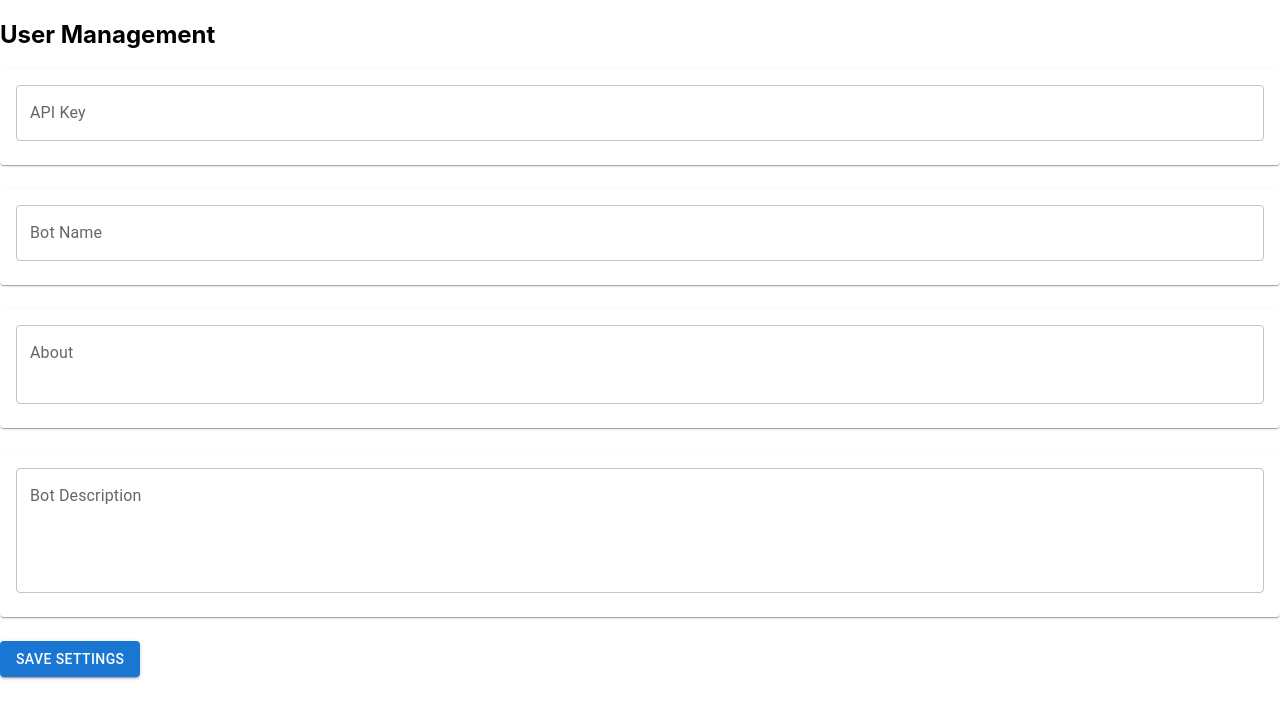
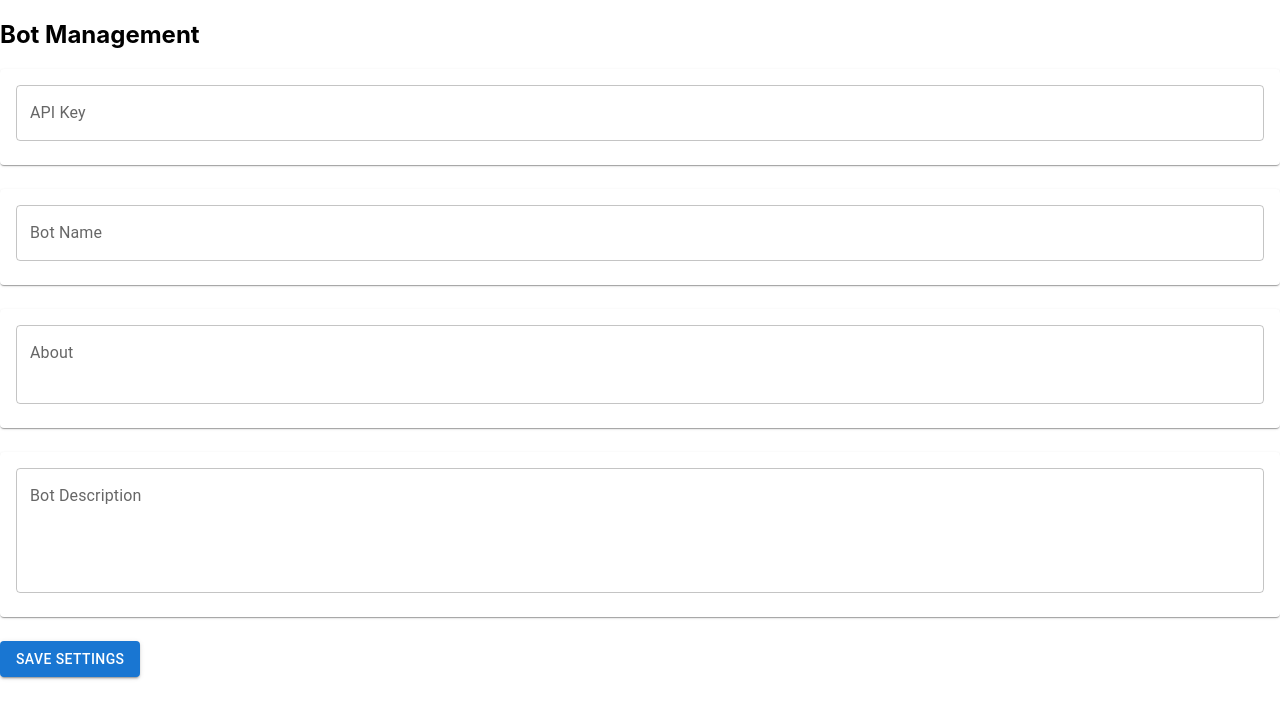
Before and after one commit to rajSaheel/admin-panel, a React (Create React App) app: page /bot in a window 1280 px wide. Shown: the top 718 px of the page. Built offline with nearby package versions, Linux system fonts and the light colour scheme; no server answers.

Commit message:
fixed Bot Setting UI

```diff
--- a/src/components/BotSettings.jsx
+++ b/src/components/BotSettings.jsx
@@ -50,7 +50,7 @@ const Settings = () => {
 
     return (
         <div>
-            <h2>User Management</h2>
+            <h2>Bot Management</h2>
 
             <form onSubmit={handleSubmit}>
                 <Grid container spacing={3}>
```
